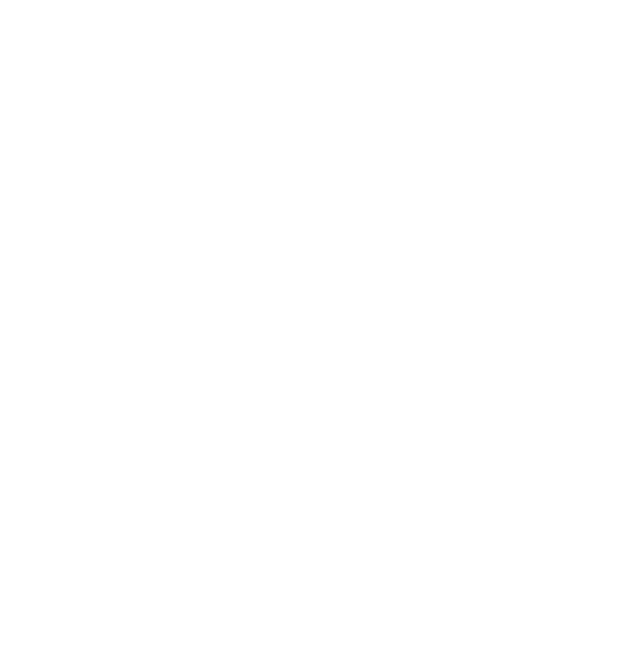
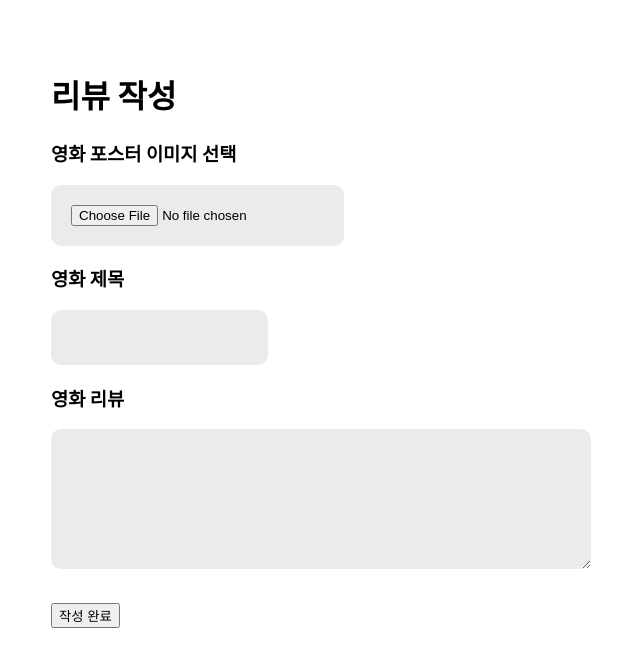
Before and after one commit to leeeyez/contextseminar, a React (Create React App) app: page /create in a window 1280 px wide. Shown: the top 666 px of the page, without its empty margins (49-689 px from the left). Built offline with nearby package versions, Linux system fonts and the light colour scheme.

Commit message:
[feat] dummy, pages, components

```diff
--- a/src/App.js
+++ b/src/App.js
@@ -1,5 +1,14 @@
+import { Route, Routes } from "react-router";
+import ReviewPage from "./pages/ReviewPage";
+import CreatePage from "./pages/CreatePage";
+
 function App() {
-  return <></>;
+  return (
+    <Routes>
+      <Route path="/" element={<ReviewPage />} />
+      <Route path="/create" element={<CreatePage />} />
+    </Routes>
+  );
 }
 
 export default App;
--- /dev/null
+++ b/src/components/ReviewItem.js
@@ -0,0 +1,47 @@
+import React from "react";
+import styled from "styled-components";
+
+const MovieItem = ({ title, comment, img }) => {
+  return (
+    <ReviewDiv>
+      <img src={img} alt="movieimg" />
+      <div>
+        <div className="title">{title || "제목"}</div>
+        <div className="comment">{comment || "리뷰"}</div>
+        <div style={{ display: "flex" }} className="btnline">
+          <button>수정하기</button>
+          <button>삭제하기</button>
+        </div>
+      </div>
+    </ReviewDiv>
+  );
+};
+
+export default MovieItem;
+
+const ReviewDiv = styled.div`
+  display: flex;
+  padding: 30px;
+  border: ${(props) => props.borderColor};
+  border-radius: 20px;
+  gap: 0 20px;
+  position: relative;
+  margin-bottom: 30px;
+  img {
+    height: 200px;
+  }
+  .title {
+    font-size: 30px;
+    font-weight: 700;
+    margin-bottom: 10px;
+  }
+  .comment {
+    font-size: 15px;
+  }
+  .btnline {
+    position: absolute;
+    right: 30px;
+    bottom: 30px;
+    gap: 0 10px;
+  }
+`;
--- /dev/null
+++ b/src/components/ReviewList.js
@@ -0,0 +1,24 @@
+import React from "react";
+import styled from "styled-components";
+import ReviewItem from "./ReviewItem";
+import dummy from "../dummy/dummy.json";
+
+const ReviewList = () => {
+  return (
+    <List>
+      {dummy.data.map((review) => (
+        <ReviewItem
+          img={review.img}
+          title={review.title}
+          comment={review.comment}
+        />
+      ))}
+    </List>
+  );
+};
+
+export default ReviewList;
+
+const List = styled.div`
+  margin-top: 30px;
+`;
--- /dev/null
+++ b/src/dummy/dummy.json
@@ -0,0 +1,22 @@
+{
+  "data": [
+    {
+      "id": 1,
+      "title": "명탐정 코난: 100만 달러의 펜타그램",
+      "img": "https://image.cine21.com/resize/cine21/poster/2024/0717/17_16_47__66977def40476[X224,320].jpg",
+      "comment": "핫토리 헤이지, 네가 내 별이다"
+    },
+    {
+      "id": 2,
+      "title": "사랑의 하츄핑",
+      "img": "https://image.cine21.com/resize/cine21/poster/2024/0703/12_15_14__6684c2427649d[X230,330].jpg",
+      "comment": "멀리서도 너를 알아볼게, 믿음을 토양 삼은 우정"
+    },
+    {
+      "id": 3,
+      "title": "신비아파트 특별편: 붉은 눈의 사신",
+      "img": "https://image.cine21.com/resize/cine21/poster/2024/0802/15_35_30__66ac7e3251089[X230,330].jpg",
+      "comment": "위대한 한국 애니메이션 시리즈의 팬서비스 특별편"
+    }
+  ]
+}
--- /dev/null
+++ b/src/pages/CreatePage.js
@@ -0,0 +1,50 @@
+import React from "react";
+import { useNavigate } from "react-router";
+import styled from "styled-components";
+
+const CreatePage = () => {
+  const navigate = useNavigate();
+
+  return (
+    <Wrapper>
+      <h1>리뷰 작성</h1>
+      <h3>영화 포스터 이미지 선택</h3>
+      <input type="file" />
+      <h3>영화 제목</h3>
+      <input type="text" />
+      <h3>영화 리뷰</h3>
+      <textarea />
+      <div>
+        <button onClick={() => navigate("/")}>작성 완료</button>
+      </div>
+    </Wrapper>
+  );
+};
+
+export default CreatePage;
+
+const Wrapper = styled.div`
+  height: 100vh;
+  padding: 50px 100px;
+  background-color: ${(props) => props.bgColor};
+  color: ${(props) => props.textColor};
+  input {
+    border: none;
+    outline: none;
+    border-radius: 10px;
+    padding: 20px;
+    background-color: #ebebeb;
+  }
+  textarea {
+    border: none;
+    outline: none;
+    border-radius: 10px;
+    padding: 20px;
+    height: 100px;
+    width: 500px;
+    background-color: #ebebeb;
+  }
+  button {
+    margin-top: 30px;
+  }
+`;
--- /dev/null
+++ b/src/pages/ReviewPage.js
@@ -0,0 +1,27 @@
+import React from "react";
+import ReviewList from "../components/ReviewList";
+import { useNavigate } from "react-router";
+import styled from "styled-components";
+
+const ReviewPage = () => {
+  const navigate = useNavigate();
+
+  return (
+    <>
+      <Wrapper>
+        <h1>테마 : light</h1>
+
+        <button onClick={() => navigate("/create")}>작성하기</button>
+        <ReviewList />
+      </Wrapper>
+    </>
+  );
+};
+
+export default ReviewPage;
+
+const Wrapper = styled.div`
+  padding: 50px 100px;
+  background-color: ${(props) => props.bgColor};
+  color: ${(props) => props.textColor};
+`;
```
